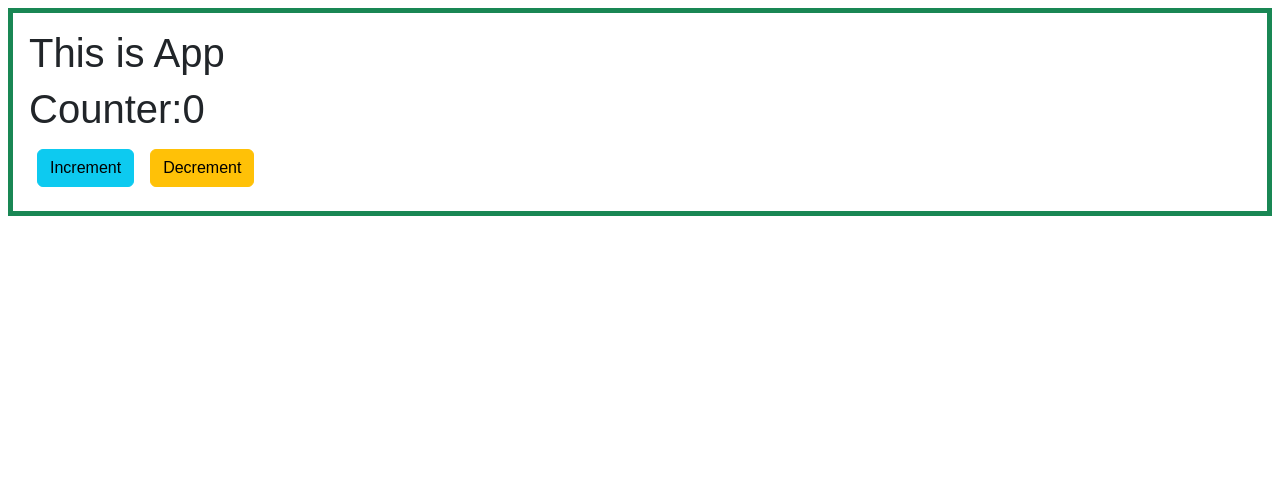
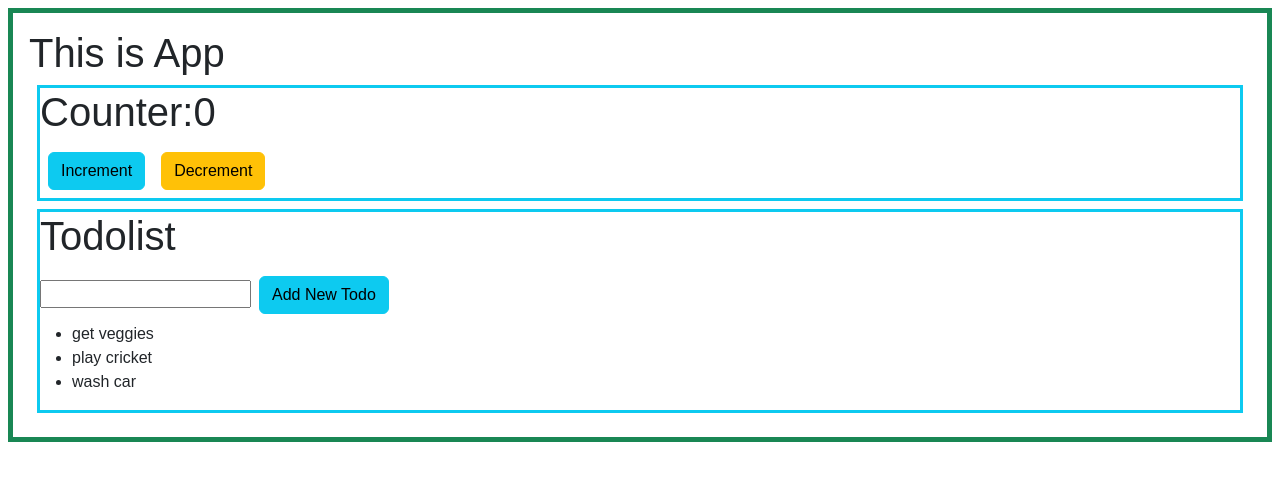
Before and after one commit to kothapallisridhar/frontend, a React (Vite) app in the folder rb49app/: page /todolist in a window 1280 px wide. Shown: the top 480 px of the page. Built offline with nearby package versions, Linux system fonts and the light colour scheme.

Commit message:
Redux Tool Kit, todolistSlice

```diff
--- a/rb49app/src/AppRedux.jsx
+++ b/rb49app/src/AppRedux.jsx
@@ -1,6 +1,7 @@
 import React from "react";
 //import Counter from "./store/Counter";
 import Counter from "./features/counter/Counter";
+import Todolist from "./features/todolist/Todolist";
 //import Todolist from "./store/Todolist";
 
 function AppRedux() {
@@ -10,6 +11,7 @@ function AppRedux() {
       {/* <Counter></Counter> */}
       <Counter></Counter>
       {/* <Todolist></Todolist> */}
+      <Todolist></Todolist>
     </div>
   );
 }
--- a/rb49app/src/features/counter/Counter.jsx
+++ b/rb49app/src/features/counter/Counter.jsx
@@ -7,7 +7,7 @@ function Counter() {
   var dispatch = useDispatch();
 
   return (
-    <div>
+    <div className="border border-3 border-info m-2">
       <h1>Counter:{count}</h1>
       <button className="btn btn-info m-2" onClick={() => dispatch(inc())}>
         Increment
--- a/rb49app/src/features/todolist/Todolist.jsx
+++ b/rb49app/src/features/todolist/Todolist.jsx
@@ -0,0 +1,36 @@
+import React, { useState } from "react";
+import { useDispatch, useSelector } from "react-redux";
+import { Link } from "react-router-dom";
+import { addTodo, deleteTodo } from "./todolistSlice";
+
+function Todolist() {
+  var { todos } = useSelector((state) => state.todolistR);
+  var [newTodo, setNewTodo] = useState("");
+  var dispatch = useDispatch();
+  return (
+    <div className="border border-3 border-info m-2">
+      <h1>Todolist</h1>
+      <input
+        type="text"
+        onChange={(e) => {
+          setNewTodo(e.target.value);
+        }}
+      />
+      <button
+        className="btn btn-info m-2"
+        onClick={() => {
+          dispatch(addTodo(newTodo));
+        }}
+      >
+        Add New Todo
+      </button>
+      <ul>
+        {todos.map((todo) => {
+          return <li>{todo}</li>;
+        })}
+      </ul>
+    </div>
+  );
+}
+
+export default Todolist;
```
